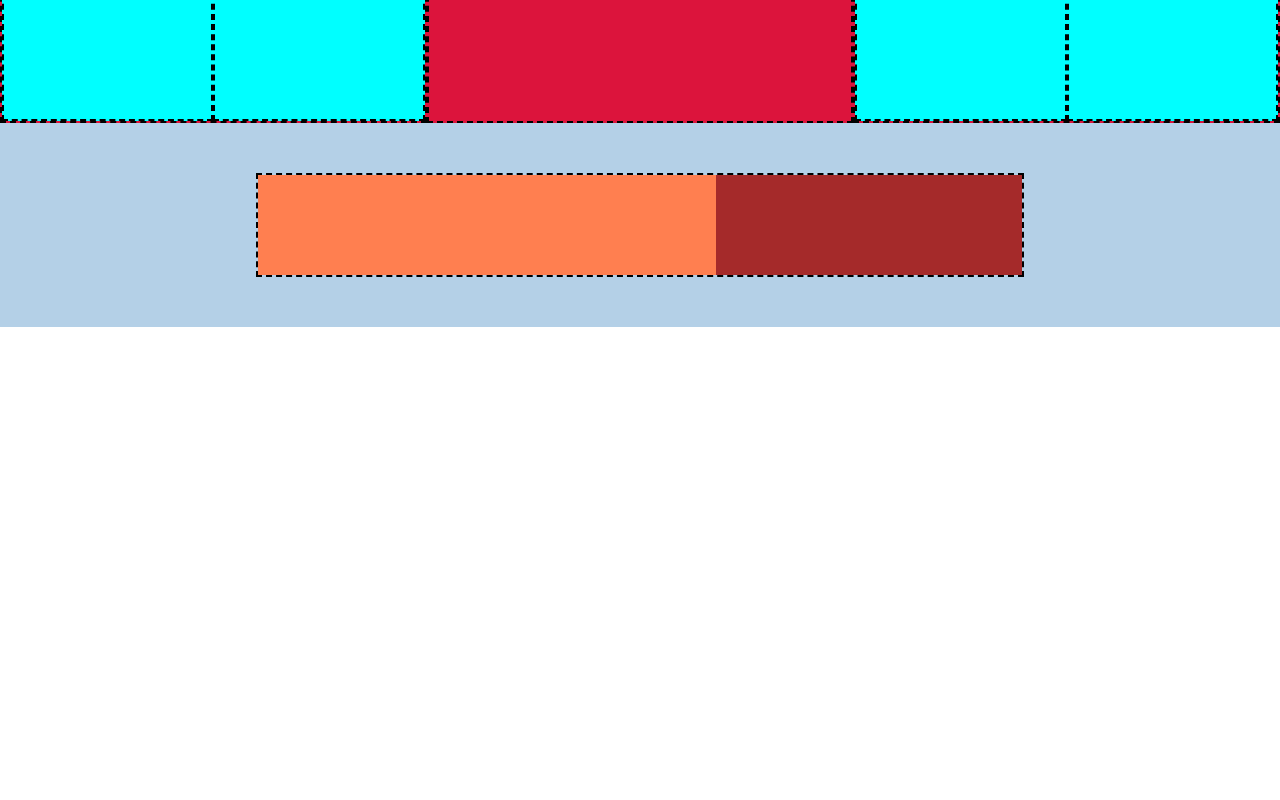
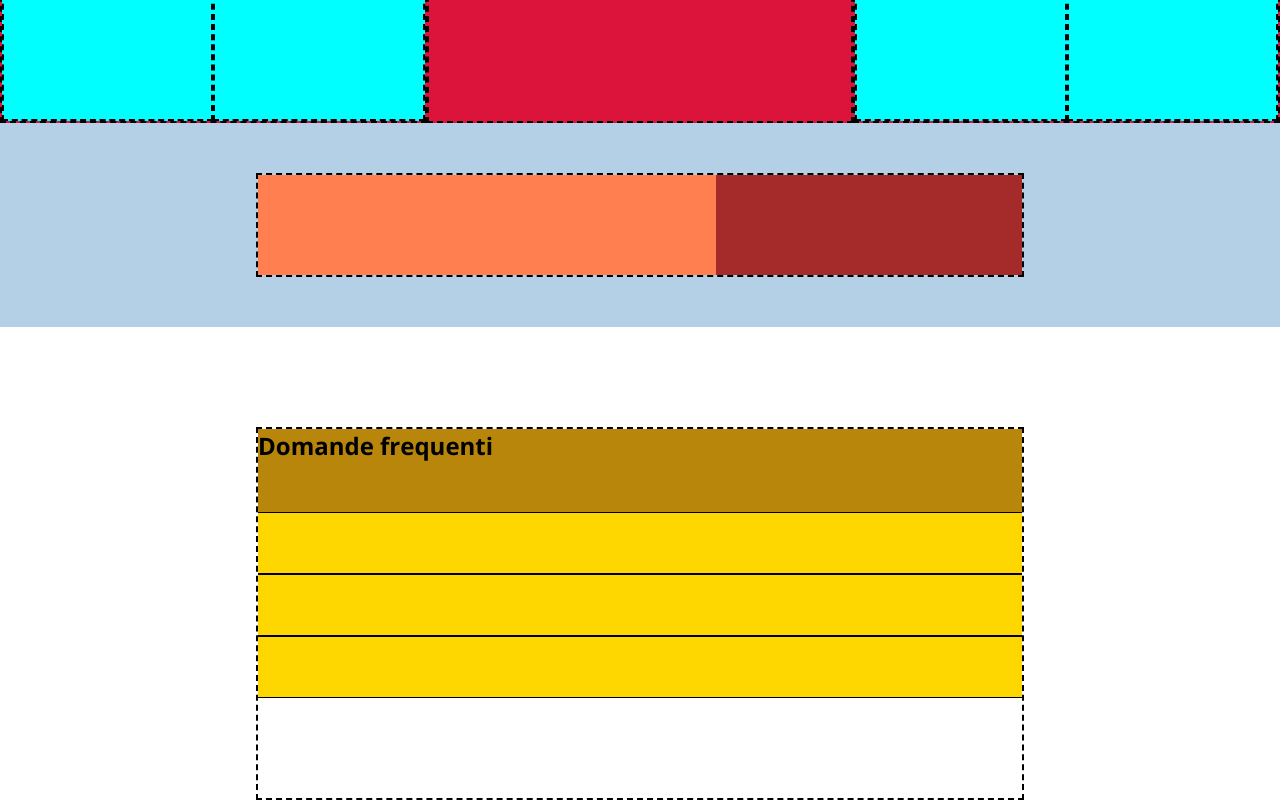
Before and after one commit to nespolisimmaco/htmlcss-dropbox, a plain HTML site: page index.html in a window 1280 px wide. Shown: the part 3892-4692 px from the top of the page. Before the commit the page ends 4319 px from the top, so only its background shows below. Drawn offline with nearby package versions, Linux system fonts and the light colour scheme.

Commit message:
Add: FAQ section

```diff
--- a/css/style.css
+++ b/css/style.css
@@ -225,3 +225,25 @@ h1 {
     min-height: 100px;
     background-color: brown;
 }
+
+/* ----- FAQ ----- */
+.faq {
+    margin-bottom: var(--margin-bottom);
+    /* debug */
+    min-height: 200px;
+    background-color: darkgoldenrod;
+}
+
+.faq h2 {
+    margin-bottom: 50px;
+}
+
+.faq li {
+    list-style-type: none;
+    border-top: 1px solid black;
+    border-bottom: 1px solid black;
+    padding: 30px 0;
+    /* debug */
+    min-height: 50px;
+    background-color: gold;
+}
--- a/index.html
+++ b/index.html
@@ -237,6 +237,20 @@
         </div>
         <!-- End Call to action -->
 
+        <!-- FAQ -->
+        <div class="container">
+            <section class="faq">
+                <h2>Domande frequenti</h2>
+                <!-- Questions -->
+                <ul>
+                    <li></li>
+                    <li></li>
+                    <li></li>
+                </ul>
+            </section>
+        </div>
+        <!-- End FAQ -->
+
     </main>
     <!-- END MAIN -->
 
```
